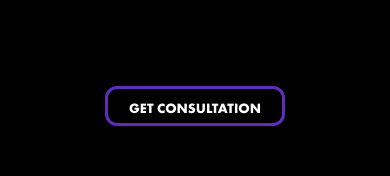
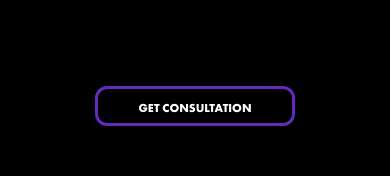
Before and after one commit to TREE-DIGITAL-MARKETING/tree.femme-website, a React (Vite) app: page /about in a window 390 px wide. Shown: the part 1732-1908 px from the top of the page. Built offline with nearby package versions, Linux system fonts and the light colour scheme.

Commit message:
some changes in last section for all pages

```diff
--- a/src/components/About/index.jsx
+++ b/src/components/About/index.jsx
@@ -125,13 +125,14 @@ const About = () => {
   </div>
 
   {/* Button Section */}
-  <div className="absolute bottom-36 md:bottom-24 lg:bottom-auto lg:right-40 z-10 flex justify-center lg:justify-end px-4 lg:px-0">
-    <a href="/howitworks">
-      <button className="py-3 px-5 w-[180px] md:w-[220px] lg:w-[290px] h-[40px] md:h-[50px] lg:h-[65px] rounded-xl border-[3px] border-[#622bba] text-white font-futuraBold text-[14px] md:text-[18px] lg:text-[20px] font-[700] leading-[14px] mt-4 md:mt-8">
-        GET CONSULTATION
-      </button>
-    </a>
-  </div>
+ {/* Button Section */}
+ <div className="absolute bottom-36 sm:bottom-24 lg:bottom-auto lg:right-40 z-10 flex justify-center lg:justify-end px-4 lg:px-0">
+  <a href="/howitworks">
+    <button className="py-3 px-5 w-[200px] sm:w-[200px] md:w-[220px] lg:w-[290px] h-[40px] sm:h-[45px] md:h-[50px] lg:h-[65px] rounded-xl border-[3px] border-[#622bba] text-white font-futuraBold text-[12px] sm:text-[12px] md:text-[18px] lg:text-[20px] font-bold leading-[14px] sm:leading-[16px] md:leading-[20px] lg:leading-[24px] mt-4 sm:mt-6 md:mt-8 text-center">
+      GET CONSULTATION
+    </button>
+  </a>
+</div>
 </div>
 
 </div>
```
